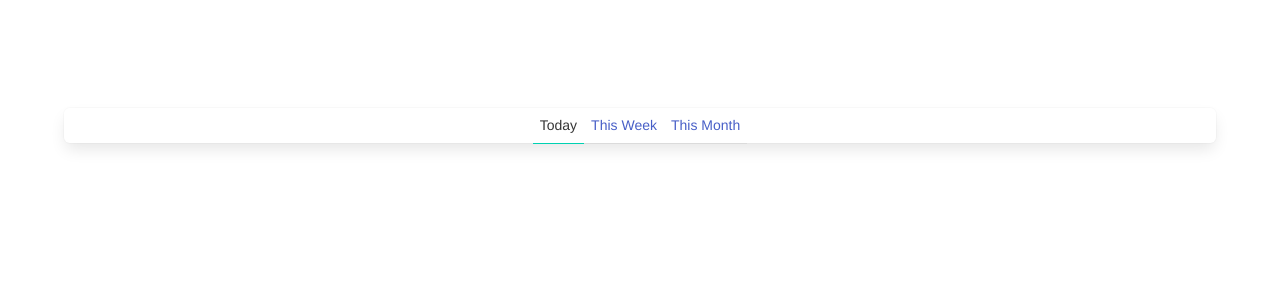
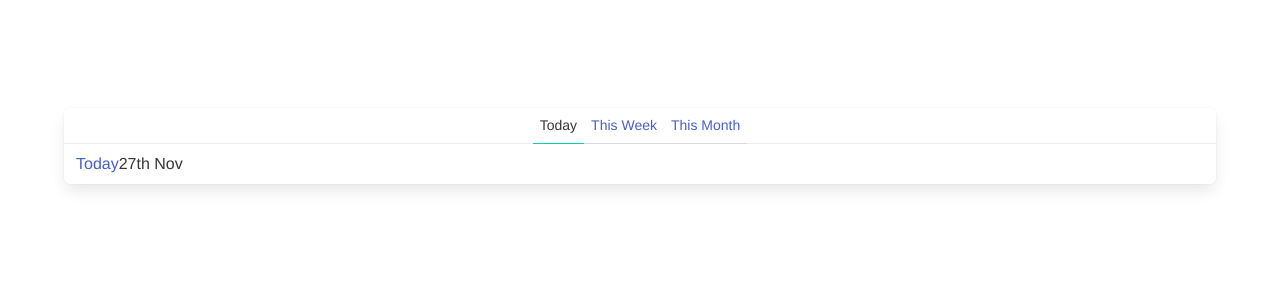
Before and after one commit to uni51/vuejs-3-the-composition-api, a Vue app: page / in a window 1280 px wide. Shown: the top 300 px of the page. Built offline with nearby package versions, Linux system fonts and the light colour scheme.

Commit message:
7. Derived Data with computed

```diff
--- a/src/components/Timeline.vue
+++ b/src/components/Timeline.vue
@@ -10,11 +10,22 @@
         {{ period }}
       </a>
     </span>
+
+    <a
+      v-for="post in posts"
+      :key="post.id"
+      class="panel-block"
+    >
+      <a>{{ post.title }}</a>
+      <div>{{ post.created.format('Do MMM') }}</div>
+    </a>
   </nav>
 </template>
 
 <script lang="ts">
-import { defineComponent, ref } from 'vue';
+import { defineComponent, ref, computed } from 'vue'
+import moment from 'moment'
+import { today, thisWeek, thisMonth } from '../mocks'
 
 type Period = 'Today' | 'This Week' | 'This Month'
 
@@ -24,12 +35,27 @@
   setup() {
     const periods: Period[] = ['Today', 'This Week', 'This Month']
     const currentPeriod = ref<Period>('Today')
+    const posts = computed(() => {
+      return [today, thisWeek, thisMonth].filter(post => {
+        if (currentPeriod.value === 'Today') {
+          return post.created.isAfter(moment().subtract(1, 'day'))
+        }
+        if (currentPeriod.value === 'This Week') {
+          return post.created.isAfter(moment().subtract(1, 'week'))
+        }
+        if (currentPeriod.value === 'This Month') {
+          return post.created.isAfter(moment().subtract(1, 'month'))
+        }
+        return false
+      })
+    })
 
     const setPeriod = (period: Period) => {
       currentPeriod.value = period
     }
 
     return {
+      posts,
       periods,
       setPeriod,
       currentPeriod
--- /dev/null
+++ b/src/mocks.ts
@@ -0,0 +1,26 @@
+import { create } from "lodash";
+import moment from "moment";
+
+export interface Post {
+  id: string
+  title: string
+  created: moment.Moment
+}
+
+export const today: Post = {
+  id: '1',
+  title: 'Today',
+  created: moment()
+}
+
+export const thisWeek: Post = {
+  id: '2',
+  title: 'This Week',
+  created: moment().subtract(2, 'days')
+}
+
+export const thisMonth: Post = {
+  id: '3',
+  title: 'This Month',
+  created: moment().subtract(12, 'days')
+}
```
